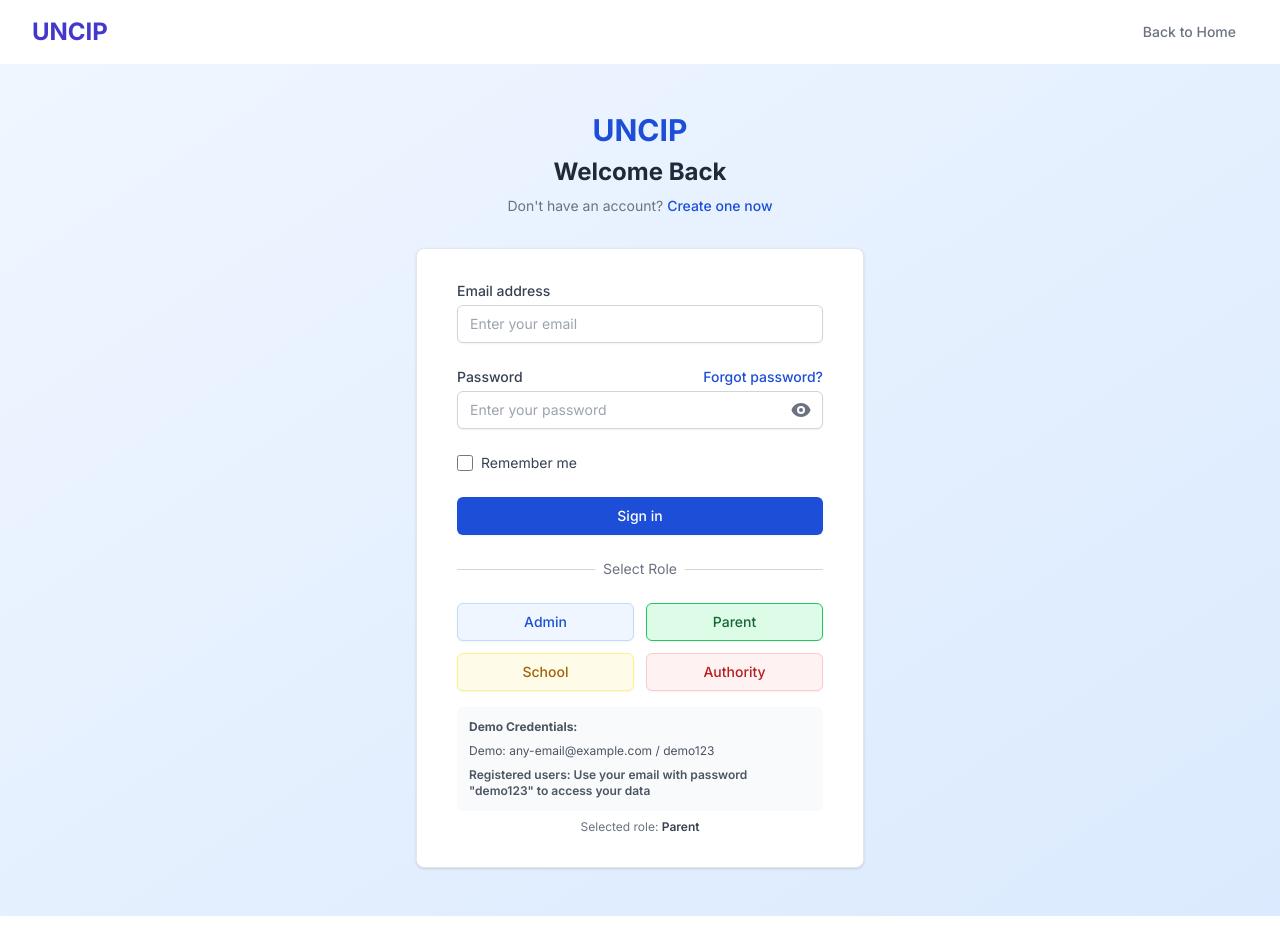
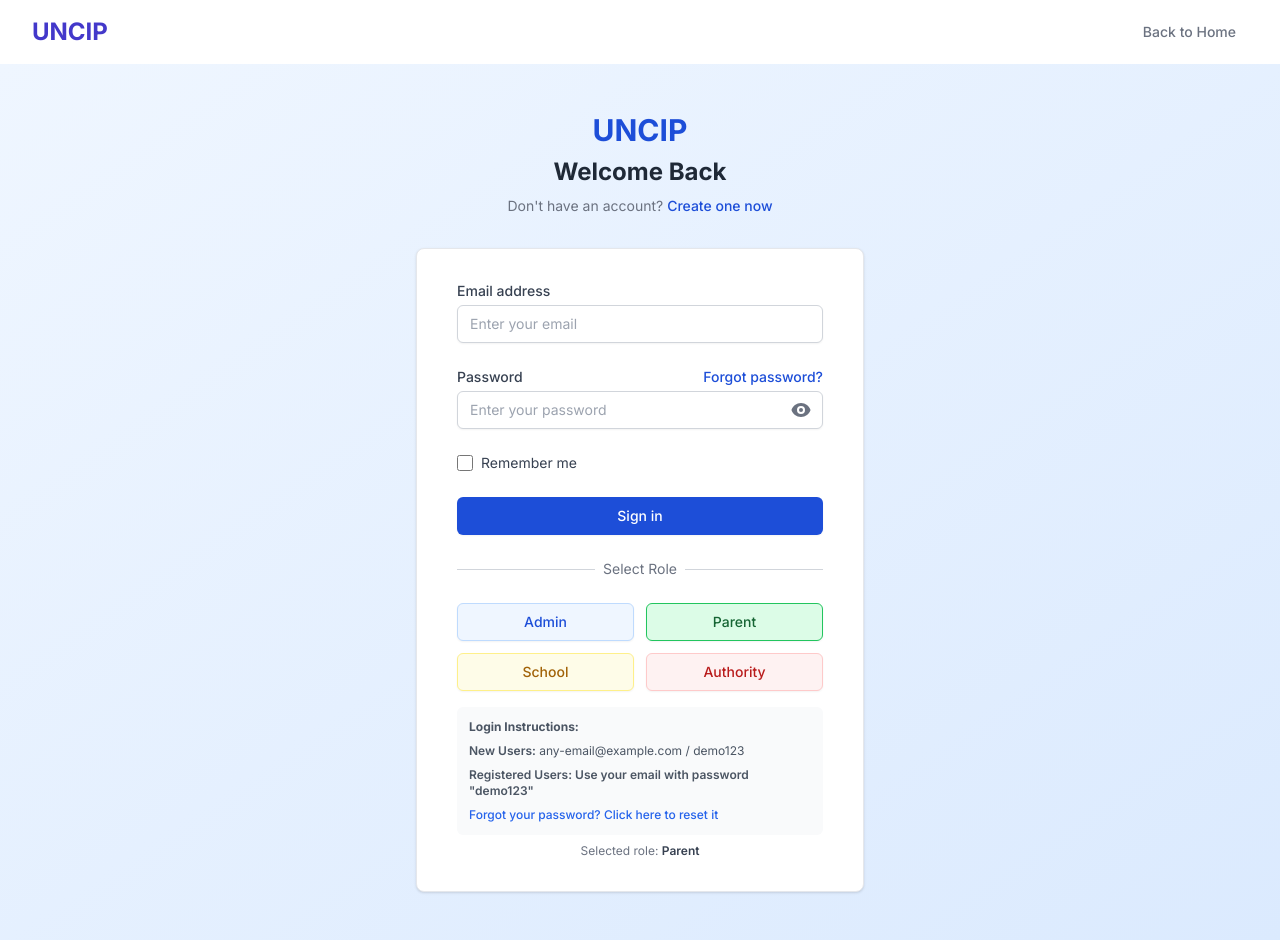
Before and after one commit to unamiapp/app, a Next.js app: page /auth/login in a window 1280 px wide. Shown: the top 942 px of the page. Built offline with nearby package versions, Linux system fonts and the light colour scheme; no server answers.

Commit message:
Fix admin user creation and photo upload issues
- Fix Firebase Admin SDK private key format issue
- Add PhotoUpload component to admin user creation form
- Ensure proper photo upload functionality for admin users

```diff
--- a/src/app/auth/login/page.tsx
+++ b/src/app/auth/login/page.tsx
@@ -314,14 +314,19 @@ export default function LoginPage() {
             </div>
             <div className="mt-4 p-3 bg-gray-50 rounded-md">
               <p className="text-xs text-gray-600 mb-2">
-                <strong>Demo Credentials:</strong>
+                <strong>Login Instructions:</strong>
               </p>
               <p className="text-xs text-gray-600">
-                Demo: any-email@example.com / demo123
+                <span className="font-semibold">New Users:</span> any-email@example.com / demo123
               </p>
               <p className="text-xs text-gray-600 mt-2 font-semibold text-blue-600">
-                Registered users: Use your email with password "demo123" to access your data
+                <span className="font-semibold">Registered Users:</span> Use your email with password "demo123"
               </p>
+              <div className="mt-2 text-xs text-gray-600">
+                <Link href="/auth/forgot-password" className="text-blue-600 hover:text-blue-800 font-medium">
+                  Forgot your password? Click here to reset it
+                </Link>
+              </div>
             </div>
             <p className="mt-2 text-xs text-center text-gray-500">
               Selected role: <span className="font-semibold capitalize text-gray-700">{selectedRole}</span>
--- a/src/app/dashboard/admin/users/add/page.tsx
+++ b/src/app/dashboard/admin/users/add/page.tsx
@@ -5,6 +5,7 @@ import { useRouter } from 'next/navigation';
 import { useUsers } from '@/hooks/useAdminSdk';
 import { UserRole } from '@/types/user';
 import { toast } from 'react-hot-toast';
+import PhotoUpload from '@/components/ui/PhotoUpload';
 
 export default function AddUserPage() {
   const router = useRouter();
@@ -21,6 +22,8 @@ export default function AddUserPage() {
     organizationName: '',
     organizationType: 'school',
   });
+
+  const [photoURL, setPhotoURL] = useState('');
 
   const handleChange = (e: React.ChangeEvent<HTMLInputElement | HTMLSelectElement>) => {
     const { name, value } = e.target;
@@ -51,6 +54,7 @@ export default function AddUserPage() {
         phoneNumber: formData.phoneNumber || undefined,
         address: formData.address || undefined,
         organization: organization,
+        photoURL: photoURL || undefined,
       };
 
       await createUser(userData);
@@ -175,6 +179,17 @@ export default function AddUserPage() {
                   </div>
                 </div>
 
+                <div className="sm:col-span-3">
+                  <label className="block text-sm font-medium text-gray-700 mb-1">
+                    Profile Photo (optional)
+                  </label>
+                  <PhotoUpload
+                    onPhotoChange={setPhotoURL}
+                    path="profile-photos"
+                    className="h-24 w-24"
+                  />
+                </div>
+
                 <div className="sm:col-span-6">
                   <label htmlFor="address" className="block text-sm font-medium text-gray-700">
                     Address (optional)
--- a/src/lib/firebase/admin-singleton.ts
+++ b/src/lib/firebase/admin-singleton.ts
@@ -44,6 +44,11 @@ class FirebaseAdminSingleton {
             // Ensure proper PEM format
             if (!privateKey.includes('-----BEGIN PRIVATE KEY-----')) {
               console.error('Private key does not appear to be in PEM format');
+              // Try to fix common issues with private key format
+              if (!privateKey.startsWith('-----')) {
+                privateKey = `-----BEGIN PRIVATE KEY-----\n${privateKey}\n-----END PRIVATE KEY-----`;
+                console.log('Attempted to fix private key format');
+              }
             }
           }
 
```
